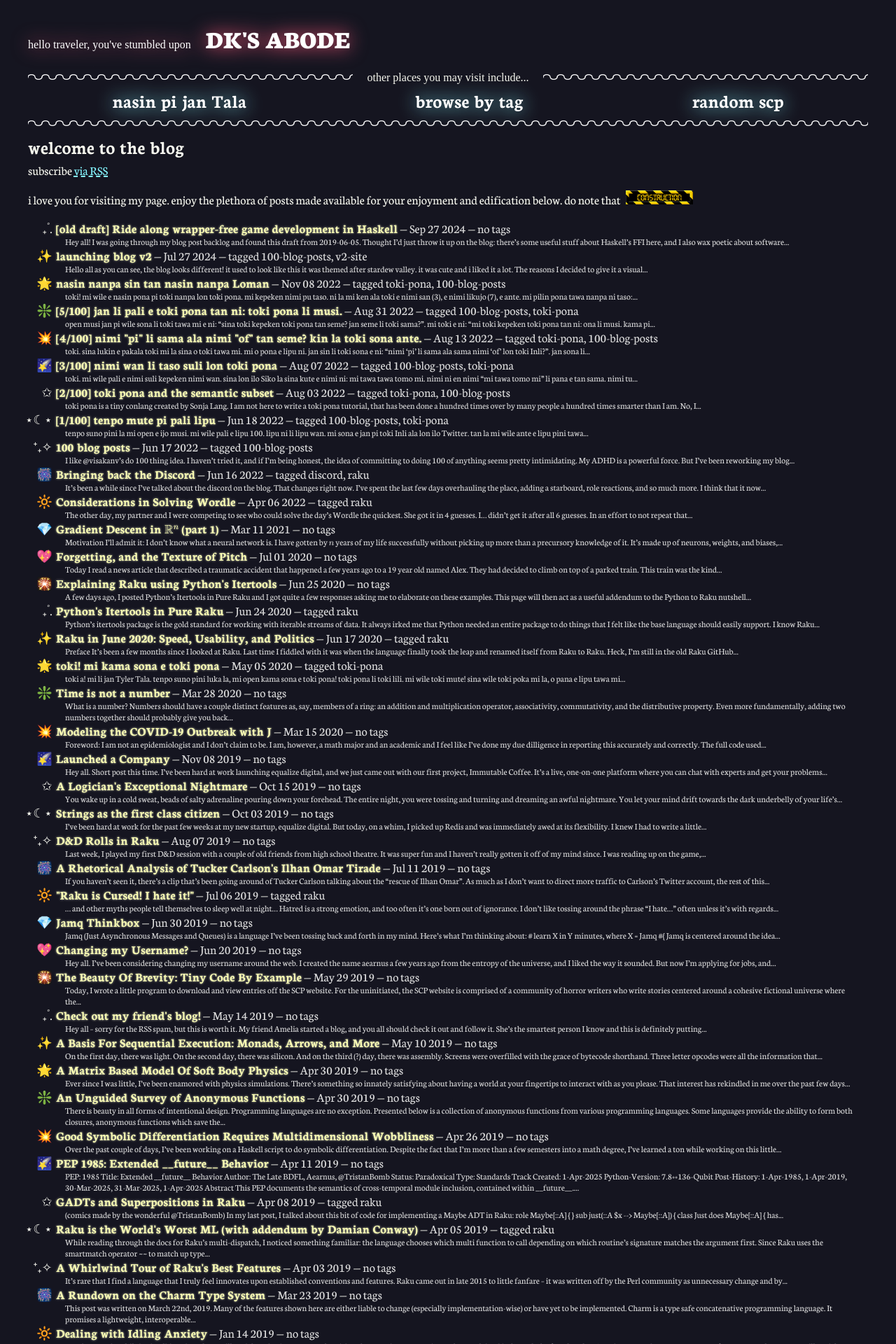
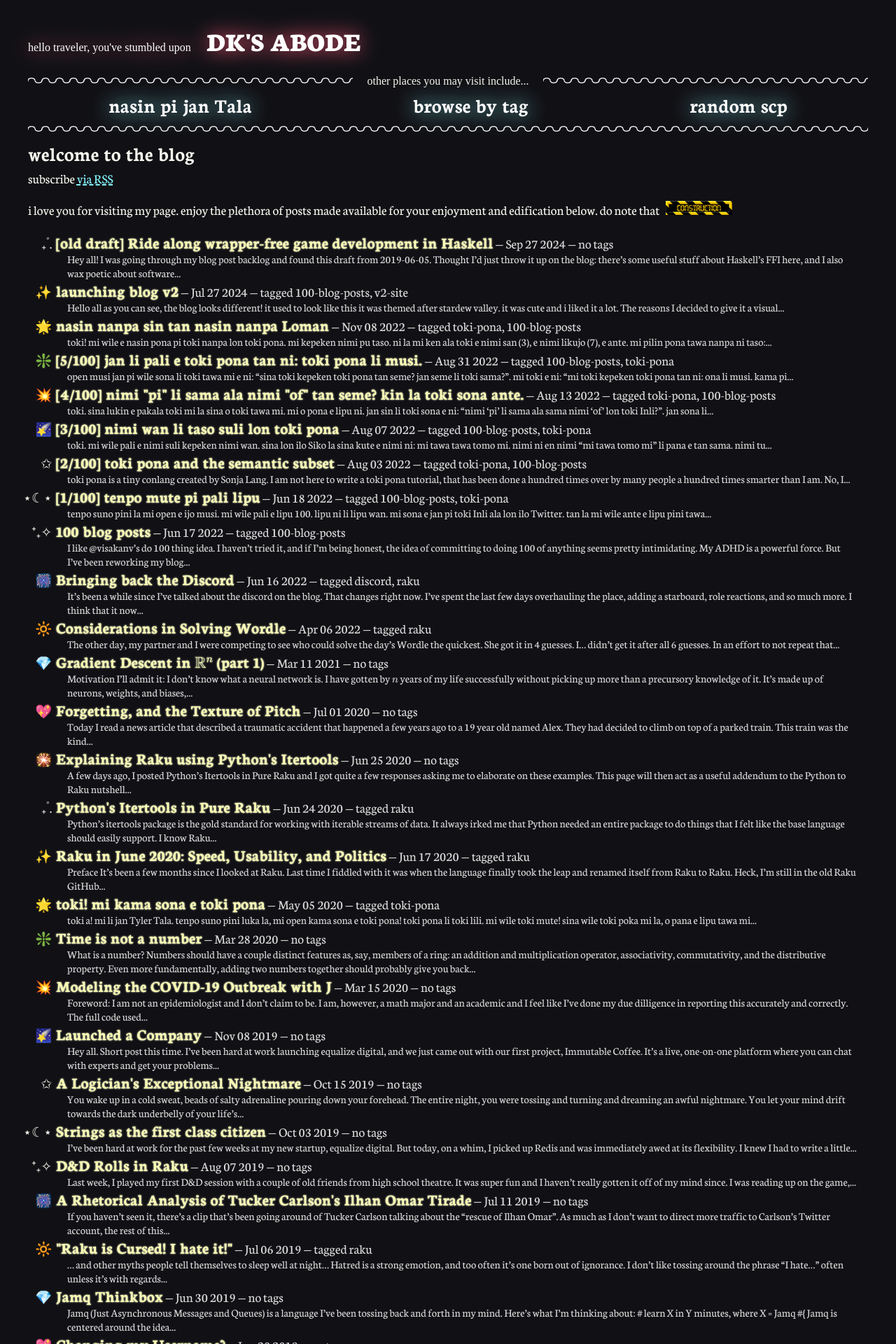
Before and after one commit to DataKinds/datakinds.github.io, a Jekyll site: the page built from index.md, in a window 1280 px wide. Shown: the top 1920 px of the page at 70% size. Built offline with Jekyll 4.4.1, drawn with Linux system fonts in a browser that asks for light colours; some web fonts are replaced.

Commit message:
Make all fonts slightly larger, make backgrond darker

```diff
--- a/_sass/v2.scss
+++ b/_sass/v2.scss
@@ -10,10 +10,10 @@ h1 {
 }
 
 html {
-    background-color: rgb(21, 21, 32);
+    background-color: rgb(17, 17, 21);
     color: rgb(246, 247, 238);
     font-family: "Neuton", serif;
-    font-size: large;
+    font-size: larger;
 }
 
 body {
@@ -110,15 +110,15 @@ p > img {
     text-decoration: none;
     color: rgb(252, 255, 180);
     font-weight: 700;
-    font-size: large;
-    filter: drop-shadow(0 0 0.1rem rgba(255, 255, 225, 0.696));
+    font-size: larger;
+    filter: drop-shadow(0 0 0.05rem rgb(255, 255, 225));
 }
 
 .post-title {
     text-decoration: none;
     color: unset;
     font-weight: 700;
-    filter: drop-shadow(0 0 0.1rem rgb(255, 118, 244));
+    filter: drop-shadow(0 0 0.2rem rgb(255, 118, 244));
     margin-bottom: 5px;
     font-size: 40px;
 }
@@ -182,7 +182,7 @@ ul.post-list {
 }
 
 .post-preview {
-    font-size: small;
+    font-size: medium;
     margin: 0 1em;
 }
 
```
Also changed, not shown: _drafts/2019-07-22-sigils-stop-worrying-and-trust-the-symbols.md (deleted, +0 -6 lines), Gemfile.lock.
